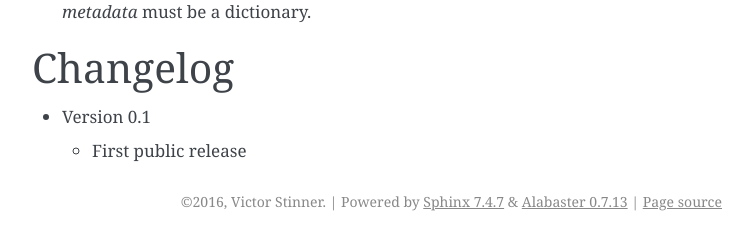
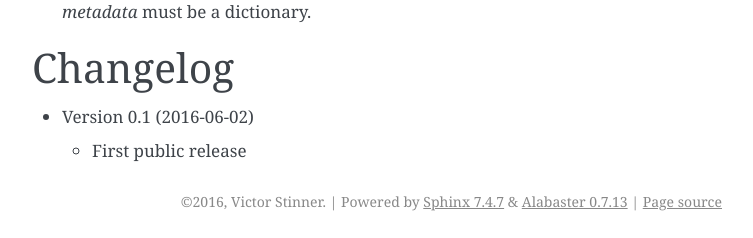
Before and after one commit to psf/pyperf, a Sphinx documentation site: the page built from doc/index.rst, in a window 1280 px wide and 900 px high, scrolled down 2977 px. Shown: the part 659-897 px from the top of the window, without its empty margins (388-1141 px from the left). Built offline with Sphinx 7.4.7, drawn with Linux system fonts in a browser that asks for light colours.

Commit message:
prepare release 0.1
* MANIFEST.in: add TODO.rst
* set release date

```diff
--- a/doc/index.rst
+++ b/doc/index.rst
@@ -194,6 +194,6 @@ Metadata functions
 Changelog
 =========
 
-* Version 0.1
+* Version 0.1 (2016-06-02)
 
   - First public release
```
Also changed, not shown: 1 other file.
